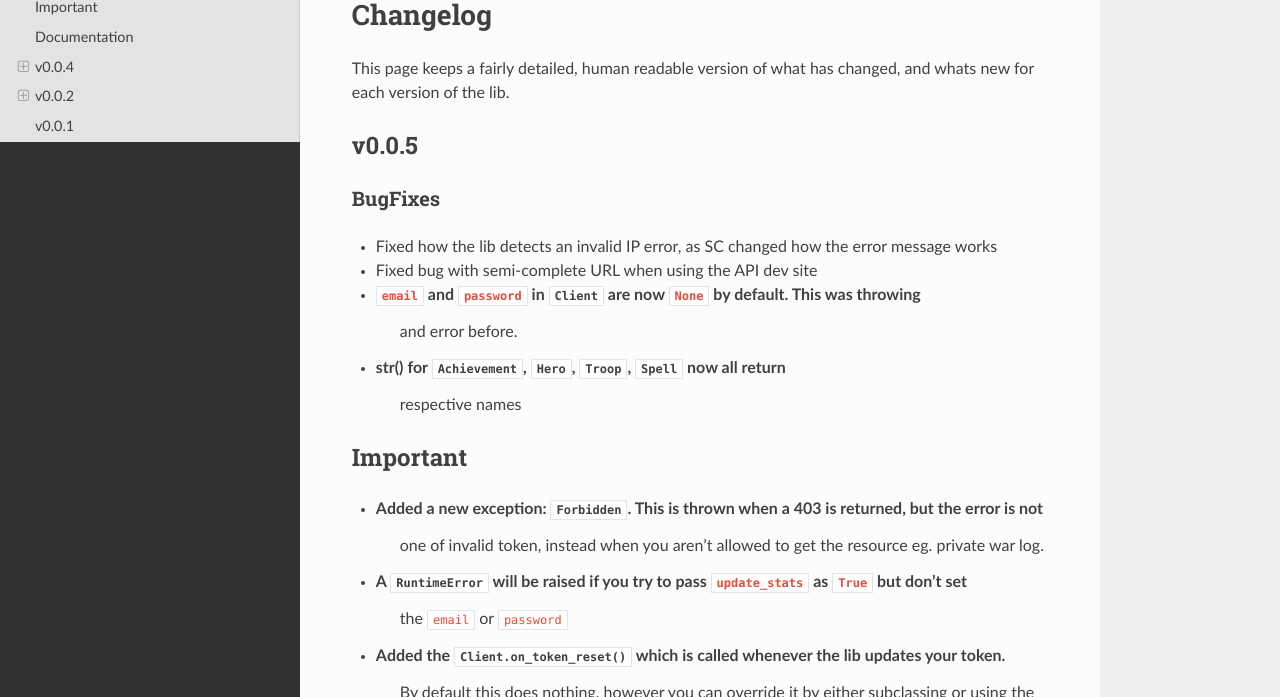
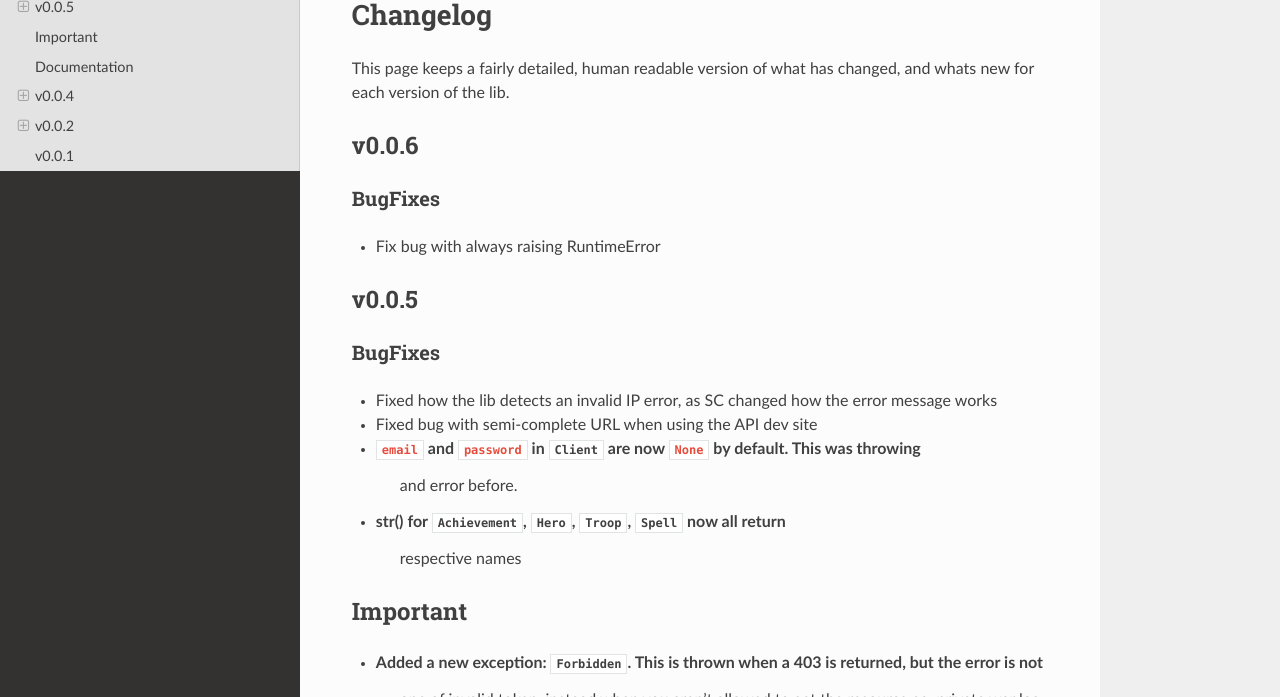
Before and after one commit to mathsman5133/coc.py, a Sphinx documentation site: the page built from docs/changelog.rst, in a window 1280 px wide and 900 px high, cut to the strip 203-900 px from the top of the window. Built offline with Sphinx 7.4.7 and the Read the Docs theme 2.0.0, drawn with Linux system fonts in a browser that asks for light colours.

Commit message:
make that v0.0.6 since breaking change

```diff
--- a/coc/__init__.py
+++ b/coc/__init__.py
@@ -1,6 +1,6 @@
 # -*- coding: utf-8 -*-
 
-__version__ = '0.0.5'
+__version__ = '0.0.6'
 
 from .client import Client
 from .dataclasses import (
--- a/docs/changelog.rst
+++ b/docs/changelog.rst
@@ -6,6 +6,11 @@ Changelog
 This page keeps a fairly detailed, human readable version
 of what has changed, and whats new for each version of the lib.
 
+v0.0.6
+--------
+BugFixes
+~~~~~~~~~
+- Fix bug with always raising RuntimeError
 
 v0.0.5
 -------
--- a/setup.py
+++ b/setup.py
@@ -5,7 +5,7 @@ requirements = []
 with open(os.path.join(os.getcwd(), 'requirements.txt')) as f:
     requirements = f.read().splitlines()
 
-version = '0.0.5'
+version = '0.0.6'
 
 readme = ''
 with open('README.rst') as f:
```
